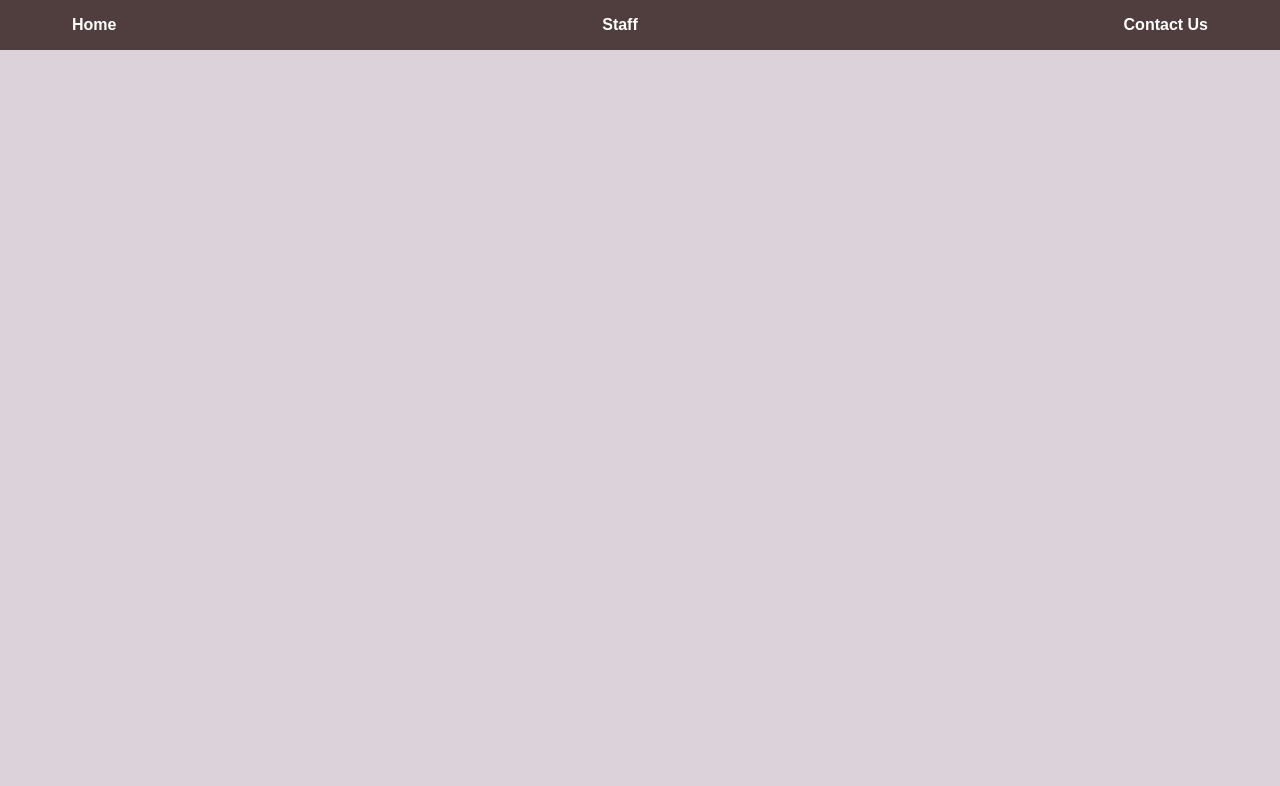
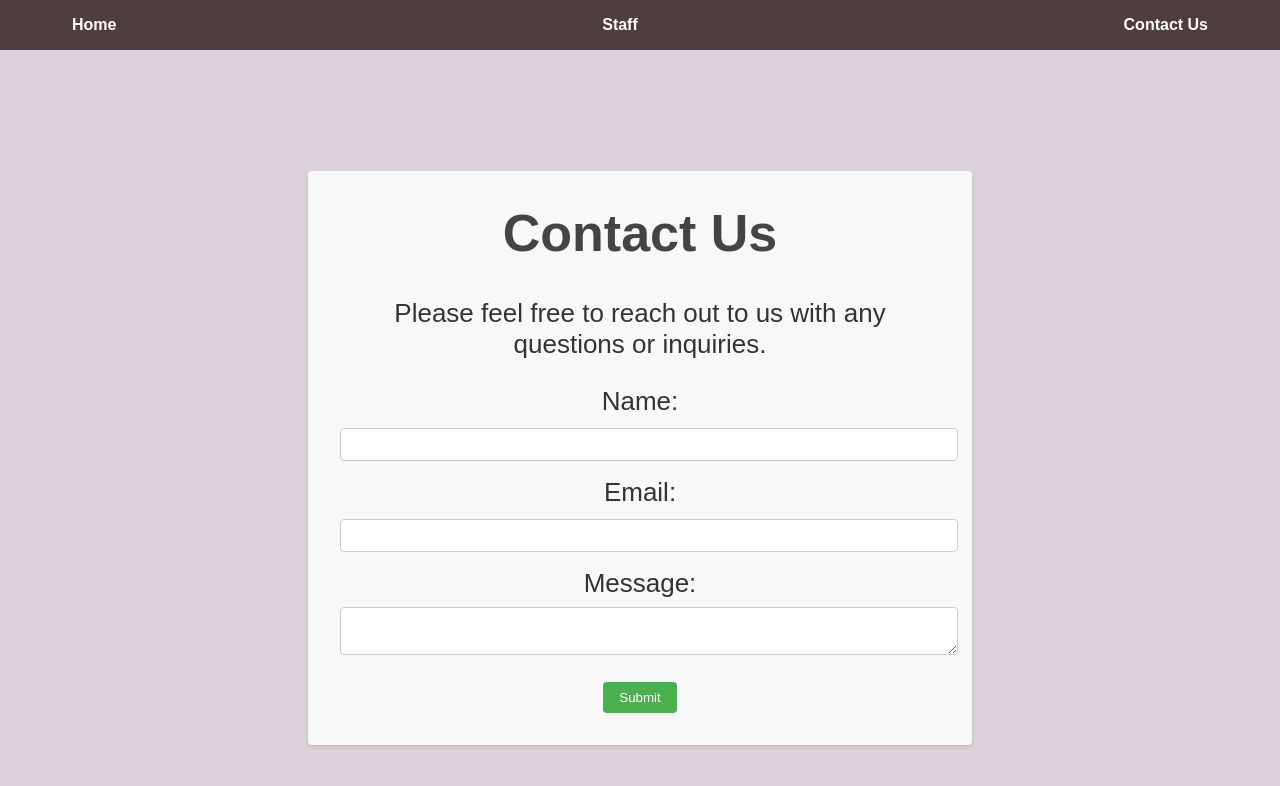
Before and after one commit to MasonGUOJSJAFH/Teacher-Staff-website, a React (Create React App) app in the folder client_web/: page /#/contact in a window 1280 px wide. Shown: the top 786 px of the page. Built offline with nearby package versions, Linux system fonts and the light colour scheme.

Commit message:
Add a Contact Us page and add the contact page to App router

```diff
--- a/client_web/src/App.js
+++ b/client_web/src/App.js
@@ -8,6 +8,7 @@ import EditProfile from './page/EditProfile';
 import StaffList from './page/StaffList';
 import StaffDetail from './page/StaffDetail';
 import Navbar from "./page/Navbar";
+import ContactUs from "./page/ContactUs";
 
 import './App.css';
 
@@ -32,6 +33,7 @@ function App() {
           <Route path="/edit/:id" element={<EditProfile/>} />
           <Route path="/staff/:id" element={<StaffDetail/>} />
           <Route path="/stafflist" element={<StaffList/>} />
+            <Route path="contact" element={<ContactUs/>} />
         </Routes>
       </header>
 
--- /dev/null
+++ b/client_web/src/page/ContactUs.css
@@ -0,0 +1,43 @@
+.contact-us-container {
+    max-width: 600px;
+    margin: 0 auto;
+    padding: 2rem;
+    background-color: #f8f8f8;
+    border-radius: 4px;
+    box-shadow: 0 2px 4px rgba(0, 0, 0, 0.1);
+}
+
+.contact-us-container h1 {
+    margin-top: 0;
+}
+
+.contact-us-form {
+    margin-top: 1.5rem;
+}
+
+.contact-us-form label {
+    display: block;
+    margin-bottom: 0.5rem;
+}
+
+.contact-us-form input,
+.contact-us-form textarea {
+    width: 100%;
+    padding: 0.5rem;
+    border: 1px solid #ccc;
+    border-radius: 4px;
+    margin-bottom: 1rem;
+}
+
+.contact-us-form button {
+    background-color: #4caf50;
+    color: #fff;
+    padding: 0.5rem 1rem;
+    border: none;
+    border-radius: 4px;
+    cursor: pointer;
+}
+
+.contact-us-form button:hover {
+    background-color: #45a049;
+}
--- /dev/null
+++ b/client_web/src/page/ContactUs.js
@@ -0,0 +1,25 @@
+import React from 'react';
+import './ContactUs.css';
+
+function ContactUs() {
+    return (
+        <div className="contact-us-container">
+            <h1>Contact Us</h1>
+            <p>Please feel free to reach out to us with any questions or inquiries.</p>
+            <form className="contact-us-form">
+                <label htmlFor="name">Name:</label>
+                <input type="text" id="name" name="name" required />
+
+                <label htmlFor="email">Email:</label>
+                <input type="email" id="email" name="email" required />
+
+                <label htmlFor="message">Message:</label>
+                <textarea id="message" name="message" required></textarea>
+
+                <button type="submit">Submit</button>
+            </form>
+        </div>
+    );
+}
+
+export default ContactUs;
```
